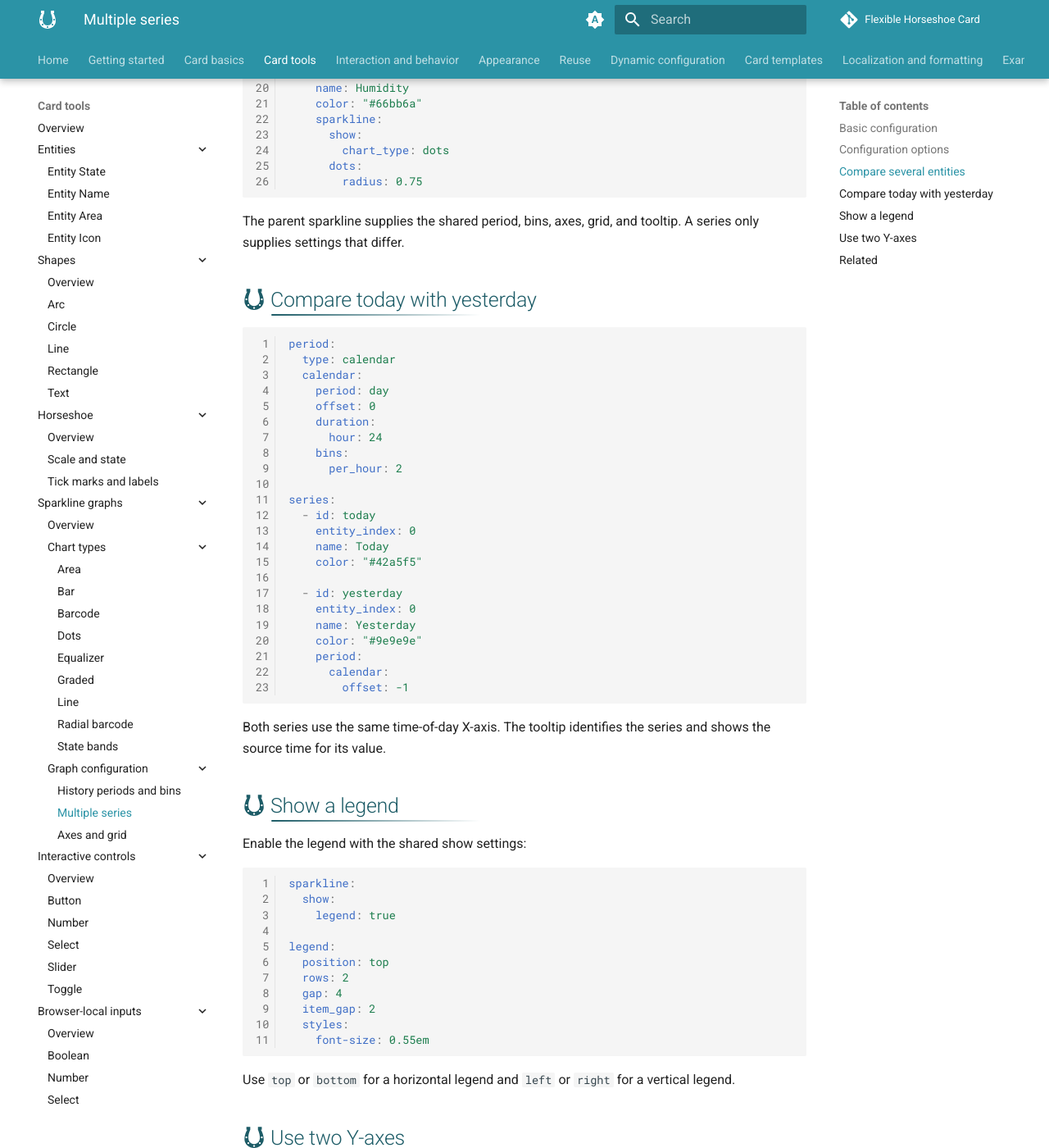
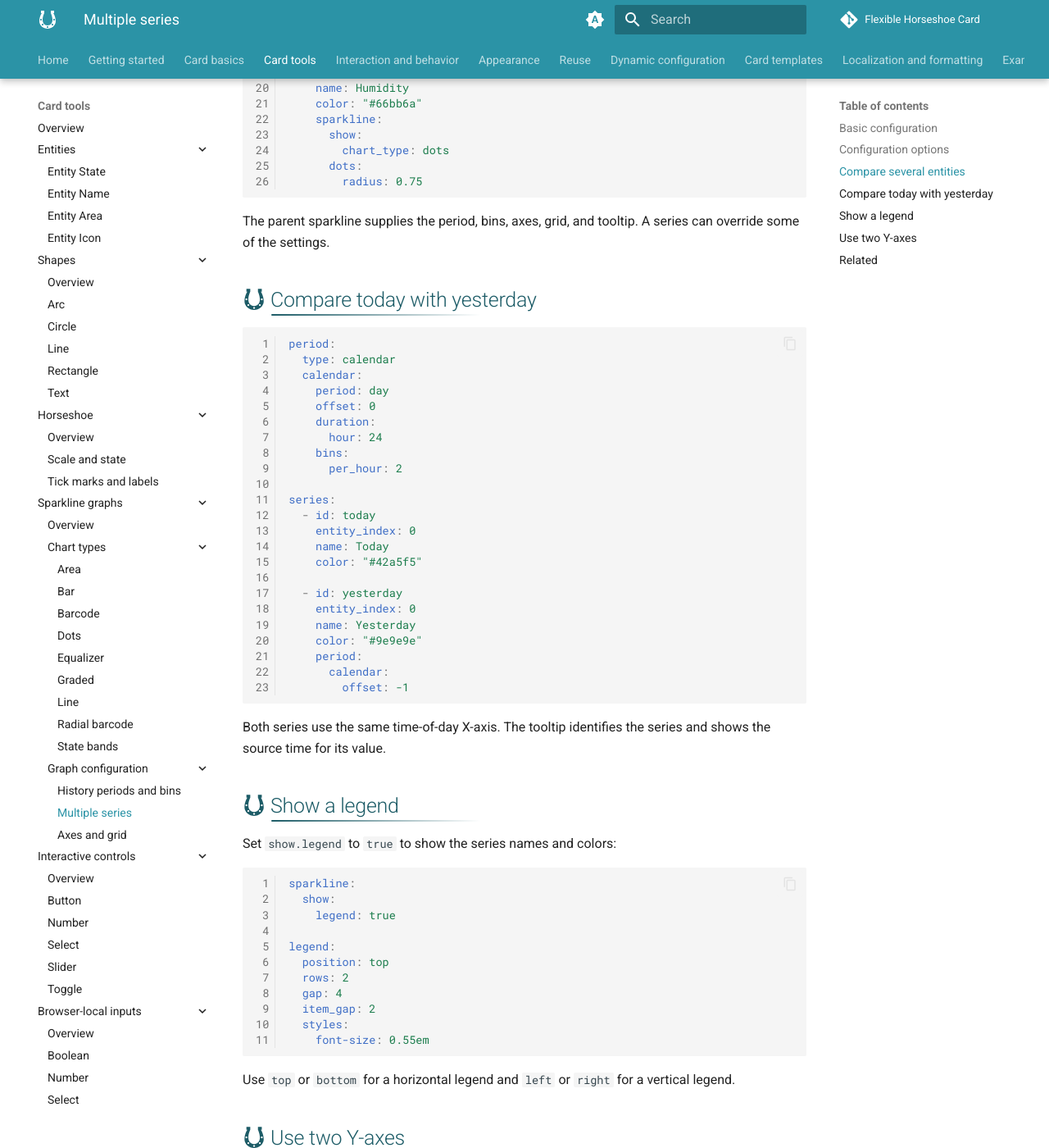
Before and after one commit to AmoebeLabs/flex-horseshoe-card, an MkDocs documentation site: the page built from docs/docs/tools/sparkline/multiple-series.md, in a window 1280 px wide and 1400 px high, scrolled down 3102 px. Shown: the whole window at 82% size. Built offline with MkDocs 1.6.1 and Material for MkDocs 9.7.7, drawn with Linux system fonts in a browser that asks for light colours; comment, search, counter and statistics services are not loaded.

Commit message:
Add copy, select and annotate to code blocks

````diff
--- a/docs/docs/tools/sparkline/multiple-series.md
+++ b/docs/docs/tools/sparkline/multiple-series.md
@@ -134,7 +134,7 @@
         radius: 0.75
 ```
 
-The parent sparkline supplies the shared period, bins, axes, grid, and tooltip. A series only supplies settings that differ.
+The parent sparkline supplies the period, bins, axes, grid, and tooltip. A series can override some of the settings.
 
 ## :material-horseshoe: Compare today with yesterday
 
@@ -168,7 +168,7 @@
 
 ## :material-horseshoe: Show a legend
 
-Enable the legend with the shared show settings:
+Set `show.legend` to `true` to show the series names and colors:
 
 ```yaml linenums="1"
 sparkline:
--- a/docs/mkdocs.yml
+++ b/docs/mkdocs.yml
@@ -56,6 +56,9 @@
     - search.suggest
     - search.highlight
     - content.tabs.link
+    - content.code.copy
+    - content.code.select
+    - content.code.annotate
 
 plugins:
   - search
````
